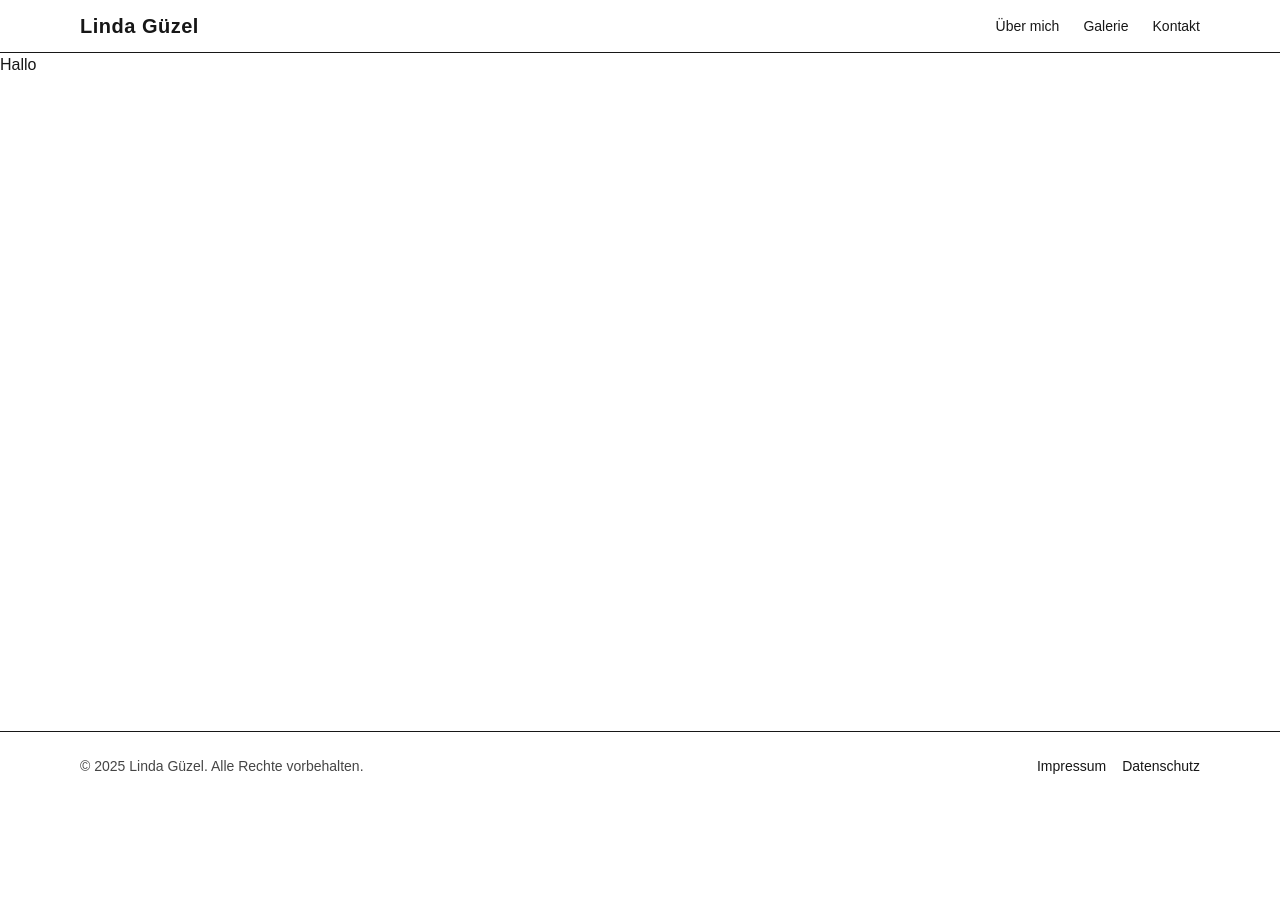
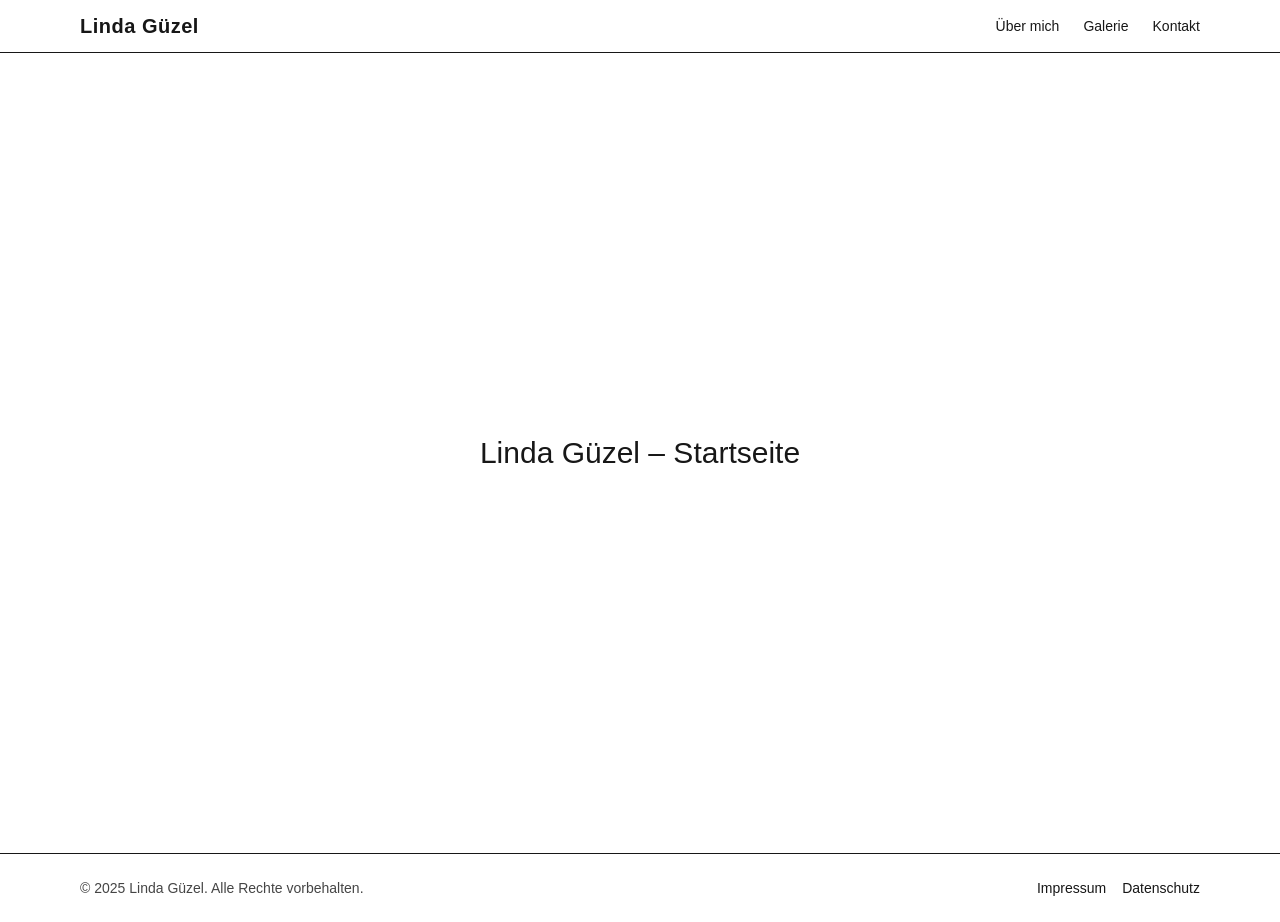
Before and after one commit to Bishwajit93/linda_artgallery_frontend, a Next.js app: page / in a window 1280 px wide. Before the commit the page ends 800 px from the top, so only its background shows below. Built offline with nearby package versions, Linux system fonts and the light colour scheme.

Commit message:
basic setup

```diff
--- a/src/app/page.tsx
+++ b/src/app/page.tsx
@@ -1,9 +1,8 @@
-export default function Home() {
+// src/app/page.tsx
+export default function HomePage() {
   return (
-    <div>
-      <h1>
-        Hallo
-      </h1>
-    </div>
+    <main className="min-h-screen flex items-center justify-center">
+      <h1 className="text-3xl">Linda Güzel – Startseite</h1>
+    </main>
   );
 }
```
